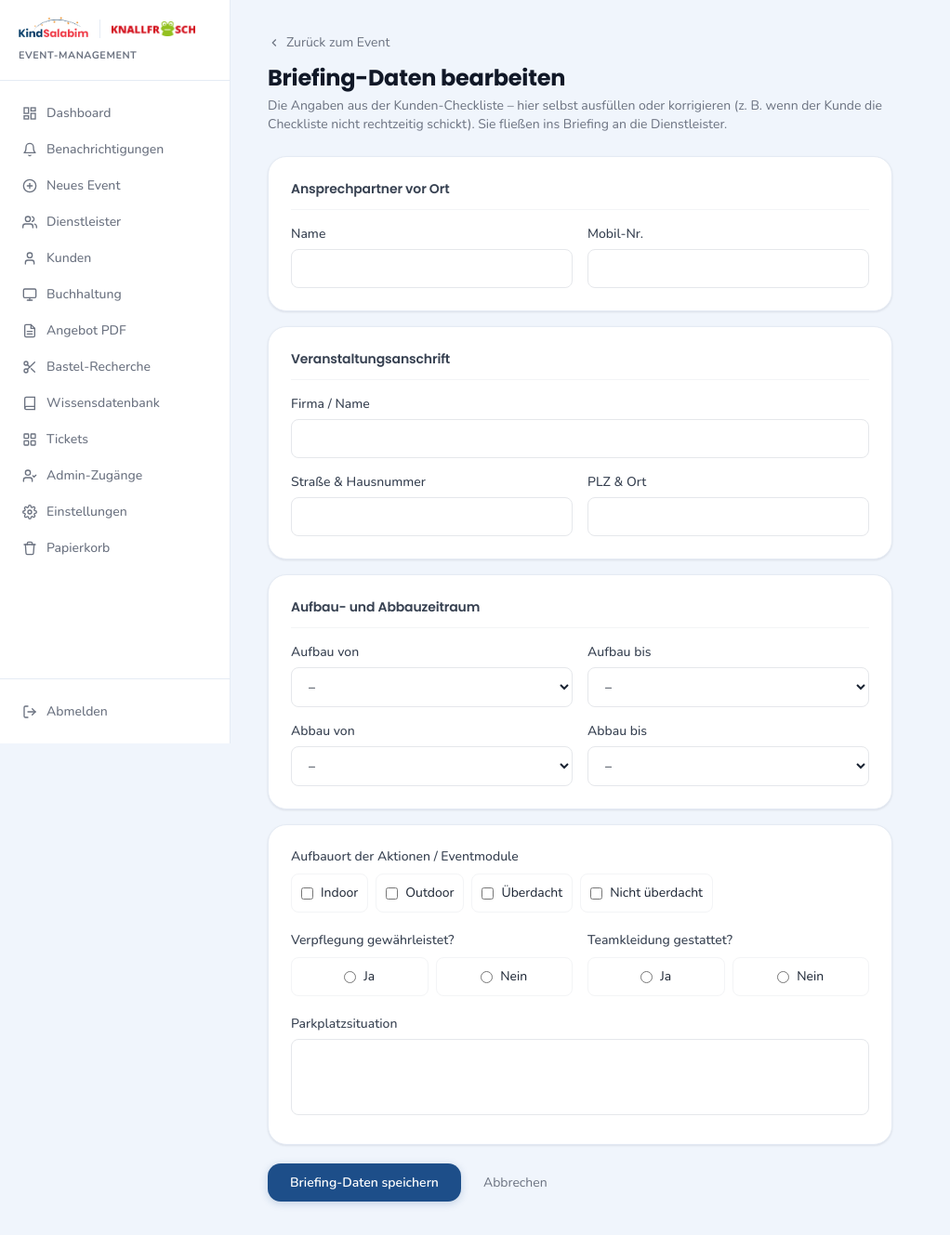
After one commit to Kindsalabim/kindsalabim-events, a FastAPI app: template templates/admin/briefing_edit.html in a window 1280 px wide. The commit adds this page. Shown: the whole page at 93% size, without its empty margins (0-1022 px from the left). Run offline with FastAPI, Linux system fonts and the light colour scheme; the template is opened without the code that fills it, so the values that code supplies are empty; some libraries are stand-ins or nearby versions.

Commit message:
Event: Briefing-Daten selbst ausfuellen/bearbeiten + Button im Event-Detail
Falls der Kunde die Checkliste nicht (rechtzeitig) schickt, kann der Admin die
Briefing-/Checklisten-Daten (cl_*) jetzt selbst ausfuellen oder korrigieren.

- Neue Routen GET/POST /admin/events/{id}/checklist/edit (routes/admin.py):
  vorausgefuelltes Formular, speichert cl_*, setzt cl_eingereicht_am
  ("selbst ausgefuellt") falls leer + auto_status.
- Neues Template admin/briefing_edit.html (Admin-Layout, alle Checklisten-Felder).
- "Briefing bearbeiten"-Button (btn-secondary/dezent) neben "Briefing senden"
  in der Briefing-Karte (event_detail.html).

Co-Authored-By: Claude Opus 4.8 <noreply@anthropic.com>

```diff
--- /dev/null
+++ b/templates/admin/briefing_edit.html
@@ -0,0 +1,129 @@
+{% extends "admin_base.html" %}
+{% from "macros.html" import time_select %}
+{% block title %}Briefing bearbeiten – {{ cfg.app_name }}{% endblock %}
+{% block content %}
+{% set tw = 'w-full border border-gray-200 rounded-lg px-3.5 py-2.5 text-sm bg-white focus-ring' %}
+{% set orte = (ev.cl_aufbauort.split(', ') if ev.cl_aufbauort else []) %}
+<div class="max-w-2xl">
+
+  <div class="mb-6">
+    <a href="/admin/events/{{ ev.id }}" class="inline-flex items-center gap-1.5 text-sm text-gray-500 hover:text-gray-600 mb-3 transition-colors">
+      <svg width="14" height="14" viewBox="0 0 24 24" fill="none" stroke="currentColor" stroke-width="2"><polyline points="15 18 9 12 15 6"/></svg>
+      Zurück zum Event
+    </a>
+    <h1 class="text-2xl font-bold text-gray-900">Briefing-Daten bearbeiten</h1>
+    <p class="text-sm text-gray-500 mt-1">Die Angaben aus der Kunden-Checkliste – hier selbst ausfüllen oder korrigieren (z. B. wenn der Kunde die Checkliste nicht rechtzeitig schickt). Sie fließen ins Briefing an die Dienstleister.</p>
+    {% if ev.cl_eingereicht_am %}
+    <p class="text-xs text-gray-500 mt-1.5">Aktueller Stand: <strong>eingereicht {{ ev.cl_eingereicht_am }}</strong></p>
+    {% endif %}
+  </div>
+
+  <form method="post" action="/admin/events/{{ ev.id }}/checklist/edit" class="space-y-4">
+
+    <!-- Ansprechpartner -->
+    <div class="card p-6 space-y-4">
+      <h2 class="text-sm font-semibold text-gray-700 pb-3" style="border-bottom: 1px solid #f3f4f6;">Ansprechpartner vor Ort</h2>
+      <div class="grid grid-cols-2 gap-4">
+        <div>
+          <label class="block text-sm font-medium text-gray-700 mb-1.5">Name</label>
+          <input type="text" name="ansprechpartner_name" value="{{ ev.cl_ansprechpartner_name or '' }}" class="{{ tw }}">
+        </div>
+        <div>
+          <label class="block text-sm font-medium text-gray-700 mb-1.5">Mobil-Nr.</label>
+          <input type="text" name="ansprechpartner_mobil" value="{{ ev.cl_ansprechpartner_mobil or '' }}" class="{{ tw }}">
+        </div>
+      </div>
+    </div>
+
+    <!-- Veranstaltungsanschrift -->
+    <div class="card p-6 space-y-4">
+      <h2 class="text-sm font-semibold text-gray-700 pb-3" style="border-bottom: 1px solid #f3f4f6;">Veranstaltungsanschrift</h2>
+      <div>
+        <label class="block text-sm font-medium text-gray-700 mb-1.5">Firma / Name</label>
+        <input type="text" name="firma_name" value="{{ ev.cl_firma_name or '' }}" class="{{ tw }}">
+      </div>
+      <div class="grid grid-cols-2 gap-4">
+        <div>
+          <label class="block text-sm font-medium text-gray-700 mb-1.5">Straße &amp; Hausnummer</label>
+          <input type="text" name="strasse" value="{{ ev.cl_strasse or '' }}" class="{{ tw }}">
+        </div>
+        <div>
+          <label class="block text-sm font-medium text-gray-700 mb-1.5">PLZ &amp; Ort</label>
+          <input type="text" name="plz_ort" value="{{ ev.cl_plz_ort or '' }}" class="{{ tw }}">
+        </div>
+      </div>
+    </div>
+
+    <!-- Auf-/Abbau -->
+    <div class="card p-6 space-y-4">
+      <h2 class="text-sm font-semibold text-gray-700 pb-3" style="border-bottom: 1px solid #f3f4f6;">Aufbau- und Abbauzeitraum</h2>
+      <div class="grid grid-cols-2 gap-4">
+        <div>
+          <label class="block text-sm font-medium text-gray-700 mb-1.5">Aufbau von</label>
+          {{ time_select('aufbau_von', ev.cl_aufbau_von, tw) }}
+        </div>
+        <div>
+          <label class="block text-sm font-medium text-gray-700 mb-1.5">Aufbau bis</label>
+          {{ time_select('aufbau_bis', ev.cl_aufbau_bis, tw) }}
+        </div>
+        <div>
+          <label class="block text-sm font-medium text-gray-700 mb-1.5">Abbau von</label>
+          {{ time_select('abbau_von', ev.cl_abbau_von, tw) }}
+        </div>
+        <div>
+          <label class="block text-sm font-medium text-gray-700 mb-1.5">Abbau bis</label>
+          {{ time_select('abbau_bis', ev.cl_abbau_bis, tw) }}
+        </div>
+      </div>
+    </div>
+
+    <!-- Aufbauort + Rahmenbedingungen -->
+    <div class="card p-6 space-y-5">
+      <div>
+        <label class="block text-sm font-medium text-gray-700 mb-2">Aufbauort der Aktionen / Eventmodule</label>
+        <div class="flex flex-wrap gap-2">
+          {% for opt in ['Indoor','Outdoor','Überdacht','Nicht überdacht'] %}
+          <label class="flex items-center gap-2 text-sm p-2.5 rounded-lg border border-gray-100 hover:border-gray-200 cursor-pointer">
+            <input type="checkbox" name="aufbauort" value="{{ opt }}" {% if opt in orte %}checked{% endif %}
+              class="rounded" style="accent-color: var(--brand-primary);"> {{ opt }}
+          </label>
+          {% endfor %}
+        </div>
+      </div>
+      <div class="grid grid-cols-2 gap-4">
+        <div>
+          <label class="block text-sm font-medium text-gray-700 mb-2">Verpflegung gewährleistet?</label>
+          <div class="flex gap-2">
+            {% for v in ['Ja','Nein'] %}
+            <label class="flex-1 flex items-center justify-center gap-2 text-sm p-2.5 rounded-lg border border-gray-100 cursor-pointer">
+              <input type="radio" name="verpflegung" value="{{ v }}" {% if ev.cl_verpflegung == v %}checked{% endif %}
+                style="accent-color: var(--brand-primary);"> {{ v }}
+            </label>
+            {% endfor %}
+          </div>
+        </div>
+        <div>
+          <label class="block text-sm font-medium text-gray-700 mb-2">Teamkleidung gestattet?</label>
+          <div class="flex gap-2">
+            {% for v in ['Ja','Nein'] %}
+            <label class="flex-1 flex items-center justify-center gap-2 text-sm p-2.5 rounded-lg border border-gray-100 cursor-pointer">
+              <input type="radio" name="teamkleidung" value="{{ v }}" {% if ev.cl_teamkleidung == v %}checked{% endif %}
+                style="accent-color: var(--brand-primary);"> {{ v }}
+            </label>
+            {% endfor %}
+          </div>
+        </div>
+      </div>
+      <div>
+        <label class="block text-sm font-medium text-gray-700 mb-1.5">Parkplatzsituation</label>
+        <textarea name="parkplatz" rows="3" class="{{ tw }} resize-none">{{ ev.cl_parkplatz or '' }}</textarea>
+      </div>
+    </div>
+
+    <div class="flex items-center gap-3 pt-1">
+      <button type="submit" class="btn-primary px-6 py-2.5">Briefing-Daten speichern</button>
+      <a href="/admin/events/{{ ev.id }}" class="text-sm text-gray-500 hover:text-gray-600 px-3 py-2 transition-colors">Abbrechen</a>
+    </div>
+  </form>
+</div>
+{% endblock %}
```
Also changed, not shown: routes/admin.py (+44 -0 lines), templates/admin/event_detail.html (+8 -5 lines), 1 other file.
